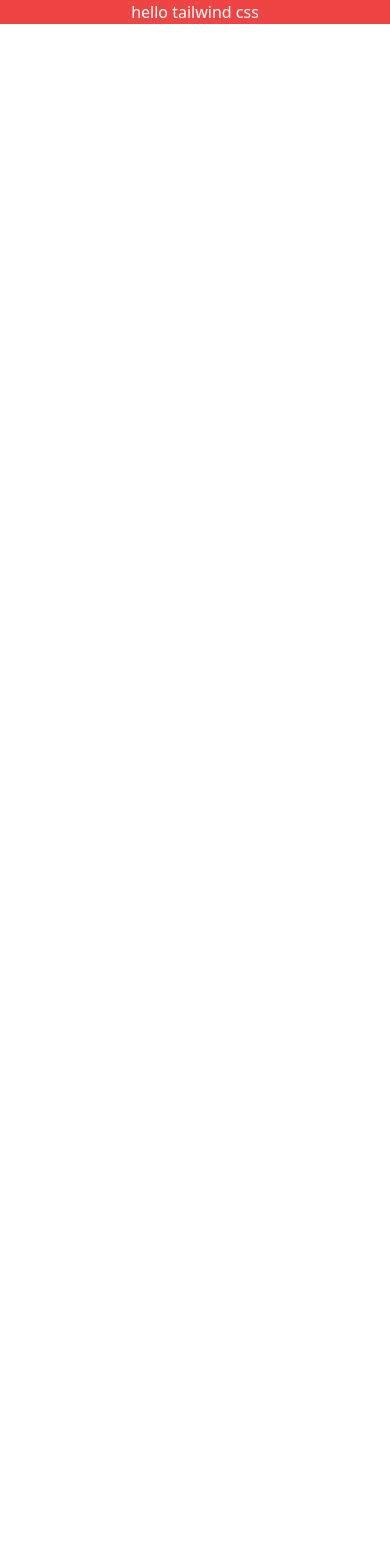
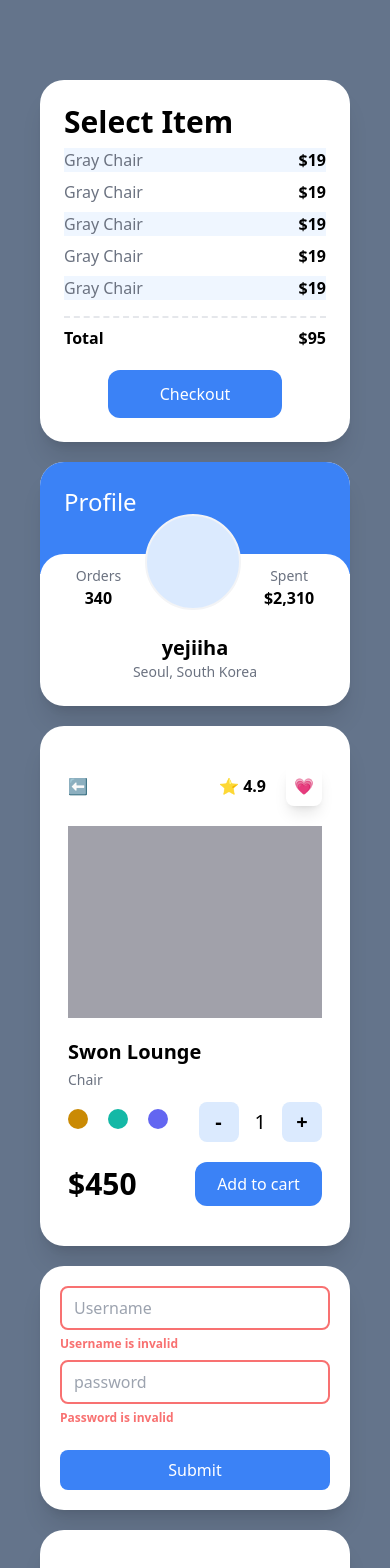
Before and after one commit to yejiiha/podo-market-web, a Next.js app: page / in a window 390 px wide. Shown: the top 1568 px of the page. Before the commit the page ends 844 px from the top, so only its background shows below. Built offline with nearby package versions, Linux system fonts and the light colour scheme.

Commit message:
Practice Tailwind CSS
- dark mode
- responsive size
- hover, active
- group
- landscape, portrait
- focus, ring
- details, select-none, open
- list, marker
- file
- first-letter

```diff
--- a/pages/index.tsx
+++ b/pages/index.tsx
@@ -2,8 +2,183 @@ import type { NextPage } from "next";
 
 const Home: NextPage = () => {
   return (
-    <div className="bg-red-500 text-center">
-      <h1 className="text-white">hello tailwind css</h1>
+    <div className="w-full bg-slate-500 py-20 px-10 grid grid-cols-1 gap-5 min-h-screen sm:grid-cols-1 md:grid-cols-2 lg:grid-cols-3 xl:grid-cols-4 2xl:grid-cols-5">
+      {/* odd hover active */}
+      <div className="bg-white p-6 rounded-3xl shadow-xl flex flex-col justify-between dark:bg-black">
+        <span className="font-bold text-3xl dark:text-white">Select Item</span>
+
+        <ul>
+          {[1, 2, 3, 4, 5].map((i) => (
+            <div
+              className="flex justify-between my-2 first odd:bg-blue-50"
+              key={i}
+            >
+              <span className="text-gray-500">Gray Chair</span>
+              <span className="font-semibold">$19</span>
+            </div>
+          ))}
+        </ul>
+
+        <div className="flex justify-between mt-2 pt-2 border-t-2 border-dashed">
+          <span className="font-semibold dark:text-white">Total</span>
+          <span className="font-semibold">${19 * 5}</span>
+        </div>
+
+        <button className="mt-5 bg-blue-500 text-white p-3 text-center rounded-xl w-2/3 block mx-auto hover:bg-blue-400 active:bg-gray-300">
+          Checkout
+        </button>
+      </div>
+
+      {/* group hover landscape portrait */}
+      <div className="bg-white overflow-hidden rounded-3xl shadow-xl group dark:bg-black">
+        <div className="bg-blue-500 p-6 pb-14 lg:pb-24 landscape:bg-teal-400 portrait:bg-blue-500">
+          <span className="text-white text-2xl">Profile</span>
+        </div>
+
+        <div className="rounded-3xl p-6 relative -top-5 bg-white dark:bg-black">
+          <div className="flex justify-around items-end relative -top-16">
+            <div className="flex flex-col items-center">
+              <span className="text-gray-500 text-sm">Orders</span>
+              <span className="font-semibold  dark:text-white">340</span>
+            </div>
+
+            <div className="h-24 w-24 bg-blue-100 rounded-full border-2 border-gray-100 group-hover:bg-purple-400 transition-colors" />
+
+            <div className="flex flex-col items-center">
+              <span className="text-gray-500 text-sm">Spent</span>
+              <span className="font-semibold dark:text-white">$2,310</span>
+            </div>
+          </div>
+
+          <div className="flex flex-col items-center relative -mt-10 -mb-5">
+            <span className="font-semibold text-xl dark:text-white">
+              yejiiha
+            </span>
+            <span className="text-gray-500 text-sm">Seoul, South Korea</span>
+          </div>
+        </div>
+      </div>
+
+      {/* focus ring */}
+      <div className="bg-white p-10 px-7 rounded-3xl shadow-xl  dark:bg-black">
+        <div className="flex justify-between items-center mb-5">
+          <span>⬅</span>
+
+          <div className="flex justify-between items-center space-x-5">
+            <div>
+              <span>⭐ </span>
+              <span className="font-bold dark:text-white">4.9</span>
+            </div>
+
+            <span className="shadow-lg p-2 rounded-lg cursor-pointer">💗</span>
+          </div>
+        </div>
+
+        <div className="bg-zinc-400 h-48 mb-5" />
+
+        <div className="flex flex-col">
+          <span className="font-semibold text-xl mb-1 dark:text-white">
+            Swon Lounge
+          </span>
+          <span className="text-sm text-gray-500">Chair</span>
+
+          <div className="mt-3 mb-5 flex justify-between items-center">
+            <div className="space-x-5">
+              <button className="w-5 h-5 rounded-full bg-yellow-600 focus:ring-1 ring-offset-2 ring-yellow-600 transition" />
+              <button className="w-5 h-5 rounded-full bg-teal-500 focus:ring-1 ring-offset-2 ring-teal-500 transition" />
+              <button className="w-5 h-5 rounded-full bg-indigo-500 focus:ring-1 ring-offset-2 ring-indigo-500 transition" />
+            </div>
+
+            <div className="flex items-center space-x-4">
+              <button className="bg-blue-100 rounded-lg aspect-square w-10 flex justify-center items-center font-bold text-xl ">
+                -
+              </button>
+              <span className="text-xl dark:text-white">1</span>
+              <button className="bg-blue-100 rounded-lg aspect-square w-10 flex justify-center items-center font-bold text-xl ">
+                +
+              </button>
+            </div>
+          </div>
+
+          <div className="flex items-center justify-between">
+            <span className="text-3xl font-semibold dark:text-white">$450</span>
+            <button className="py-2.5 bg-blue-500 text-white rounded-xl w-1/2">
+              Add to cart
+            </button>
+          </div>
+        </div>
+      </div>
+
+      {/* Form  */}
+      <form className="bg-white p-5 rounded-3xl shadow-xl flex flex-col focus-within:bg-blue-100 justify-between dark:bg-black">
+        <div>
+          <input
+            type="text"
+            placeholder="Username"
+            required
+            className="w-full peer border-2 rounded-lg px-3 py-2 invalid:border-red-400  disabled:bg-gray-200"
+          />
+
+          <span className="hidden text-red-400 text-xs font-bold mt-1.5 peer-invalid:block">
+            Username is invalid
+          </span>
+
+          <input
+            type="password"
+            placeholder="password"
+            required
+            className="w-full peer border-2 mt-2 rounded-lg px-3 py-2 invalid:border-red-400"
+          />
+
+          <span className="hidden text-red-400 text-xs font-bold mt-1.5 peer-invalid:block">
+            Password is invalid
+          </span>
+        </div>
+
+        <button className="bg-blue-500 hover:bg-blue-400 py-2 rounded-lg text-white mt-6">
+          Submit
+        </button>
+      </form>
+
+      {/* details select-none open */}
+      <div className="bg-white p-10 px-7 rounded-3xl shadow-xl  dark:bg-black">
+        <details className="select-none open:text-white open:bg-black">
+          <summary className="cursor-pointer dark:text-white">
+            hahahahaha
+          </summary>
+          <span>so what</span>
+        </details>
+      </div>
+
+      {/* list marker */}
+      <div className="bg-white p-10 px-7 rounded-3xl shadow-xl  dark:bg-black">
+        <ul className="list-disc marker:text-teal-500">
+          <li className="dark:text-white">hello tailwind</li>
+          <li className="dark:text-white">hello tailwind</li>
+          <li className="dark:text-white">hello tailwind</li>
+        </ul>
+      </div>
+
+      {/* file */}
+      <div className="bg-white p-10 px-7 rounded-3xl shadow-xl  dark:bg-black">
+        <input
+          type="file"
+          className="dark:text-white file:text-white file:border-0 file:rounded-lg file:p-2 file:bg-blue-500 file:cursor-pointer file:hover:bg-blue-400 file:transition-colors"
+        />
+      </div>
+
+      {/* first-letter */}
+      <div className="bg-white p-10 px-7 rounded-3xl shadow-xl lg:col-span-2 xl:col-span-1 2xl:col-span-3 dark:bg-black">
+        <p className="first-letter:text-2xl first-letter:hover:text-purple-400 dark:text-white">
+          Lorem ipsum dolor sit amet, consectetur adipiscing elit, sed do
+          eiusmod tempor incididunt ut labore et dolore magna aliqua. Ut enim ad
+          minim veniam, quis nostrud exercitation ullamco laboris nisi ut
+          aliquip ex ea commodo consequat. Duis aute irure dolor in
+          reprehenderit in voluptate velit esse cillum dolore eu fugiat nulla
+          pariatur. Excepteur sint occaecat cupidatat non proident, sunt in
+          culpa qui officia deserunt mollit anim id est laborum.
+        </p>
+      </div>
     </div>
   );
 };
--- a/tailwind.config.js
+++ b/tailwind.config.js
@@ -6,5 +6,6 @@ module.exports = {
   theme: {
     extend: {},
   },
+  darkMode: "media", // class
   plugins: [],
 };
```
